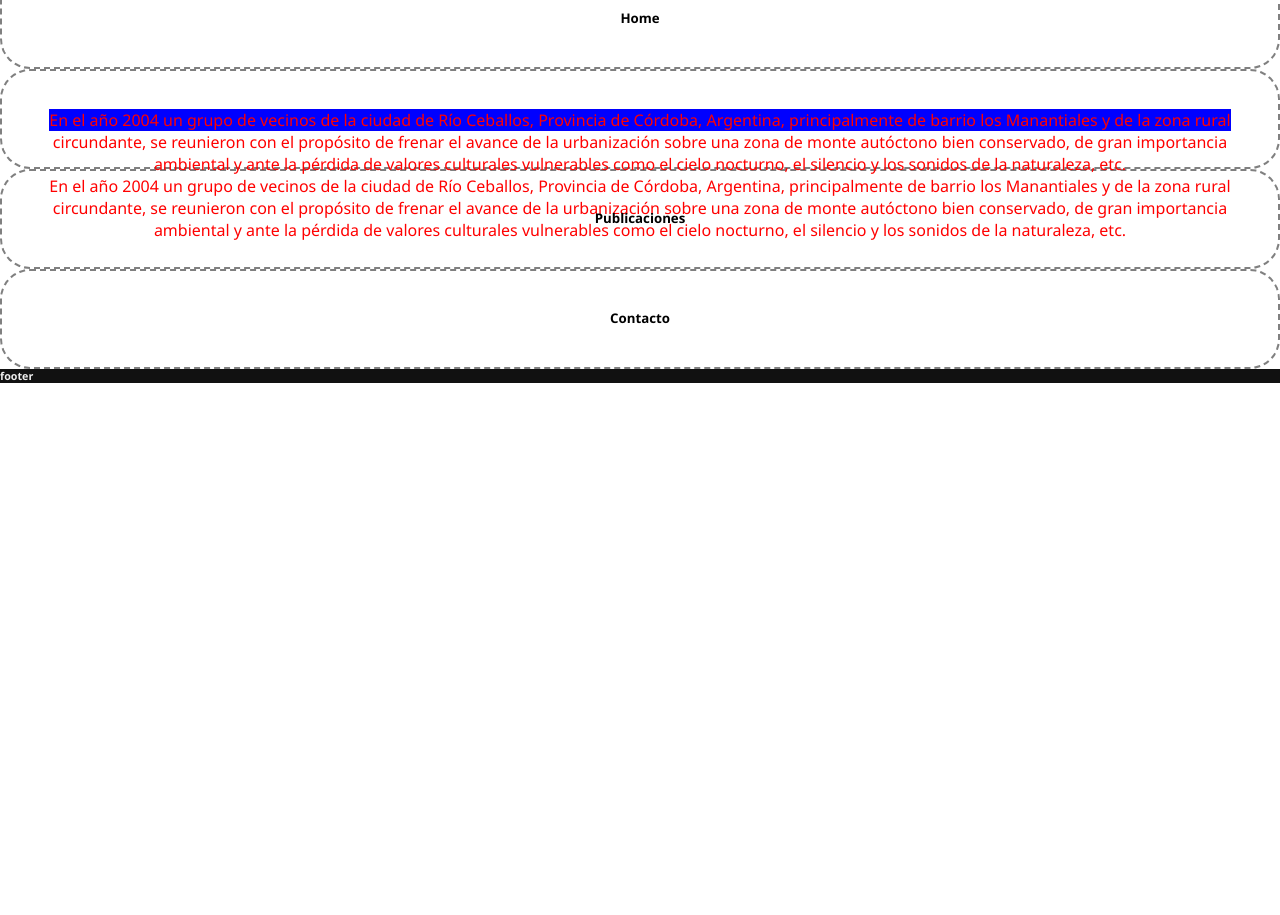
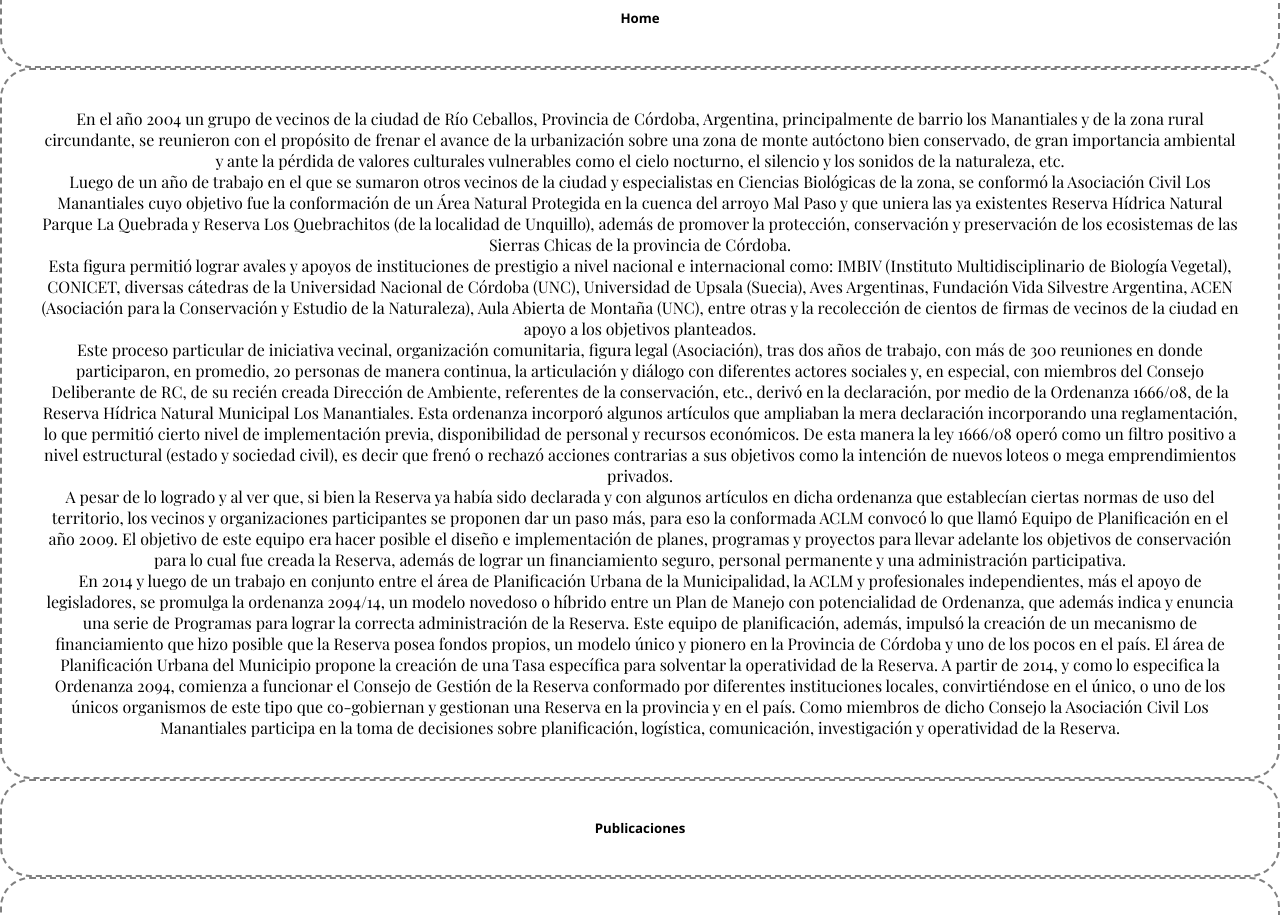
Before and after one commit to maernoud/CodoACodo-front, a plain HTML site: page index.html in a window 1280 px wide. Shown: the part 203-1118 px from the top of the page. Before the commit the page ends 800 px from the top, so only its background shows below. Drawn offline with nearby package versions, Linux system fonts and the light colour scheme.

Commit message:
Cambio de texto acerca de y sacado de altura fija

```diff
--- a/css/estilos.css
+++ b/css/estilos.css
@@ -73,21 +73,22 @@ header nav a{
 }
 
 section{
-  height: 100px;
   border: 2px dashed gray;
   border-radius: 30px;
   text-align: center;
   padding: 3%;
 }
 
-#AcercaDe::first-line{
-  background-color: blue;
-  }
+
 
 #AcercaDe{
-  color: red;
-  /* color: aqua; */
 
+  color: black;
+
+}
+
+#AcercaDe p {
+  font-family: 'Playfair Display', serif;
 }
 
 @media (min-width:400px){
--- a/index.html
+++ b/index.html
@@ -8,6 +8,11 @@
   <title>ACLM</title>
   <link rel="icon" href="img/logo.png" />
   <link rel="STYLESHEET" href="css/estilos.css" />
+  <!-- Letra acerca de -->
+  <link rel="preconnect" href="https://fonts.googleapis.com">
+  <link rel="preconnect" href="https://fonts.gstatic.com" crossorigin>
+  <link href="https://fonts.googleapis.com/css2?family=Playfair+Display&display=swap" rel="stylesheet">
+
   <script src="https://kit.fontawesome.com/df986e655c.js" crossorigin="anonymous"></script>
 </head>
 
@@ -57,11 +62,47 @@
       urbanización sobre una zona de monte autóctono bien conservado, de gran importancia ambiental y ante la pérdida de
       valores culturales vulnerables como el cielo nocturno, el silencio y los sonidos de la naturaleza, etc.</p>
 
-    <p>En el año 2004 un grupo de vecinos de la ciudad de Río Ceballos, Provincia de Córdoba, Argentina, principalmente
-      de barrio los Manantiales y de la zona rural circundante, se reunieron con el propósito de frenar el avance de la
-      urbanización sobre una zona de monte autóctono bien conservado, de gran importancia ambiental y ante la pérdida de
-      valores culturales vulnerables como el cielo nocturno, el silencio y los sonidos de la naturaleza, etc.</p>
+    <p>Luego de un año de trabajo en el que se sumaron otros vecinos de la ciudad y especialistas en Ciencias Biológicas
+      de la zona, se conformó la Asociación Civil Los Manantiales cuyo objetivo fue la conformación de un Área Natural
+      Protegida en la cuenca del arroyo Mal Paso y que uniera las ya existentes Reserva Hídrica Natural Parque La
+      Quebrada y Reserva Los Quebrachitos (de la localidad de Unquillo), además de promover la protección, conservación
+      y preservación de los ecosistemas de las Sierras Chicas de la provincia de Córdoba.</p>
 
+    <p>Esta figura permitió lograr avales y apoyos de instituciones de prestigio a nivel nacional e internacional como:
+      IMBIV (Instituto Multidisciplinario de Biología Vegetal), CONICET, diversas cátedras de la Universidad Nacional de
+      Córdoba (UNC), Universidad de Upsala (Suecia), Aves Argentinas, Fundación Vida Silvestre Argentina, ACEN
+      (Asociación para la Conservación y Estudio de la Naturaleza), Aula Abierta de Montaña (UNC), entre otras y la
+      recolección de cientos de firmas de vecinos de la ciudad en apoyo a los objetivos planteados.</p>
+
+    <p>Este proceso particular de iniciativa vecinal, organización comunitaria, figura legal (Asociación), tras dos años
+      de trabajo, con más de 300 reuniones en donde participaron, en promedio, 20 personas de manera continua, la
+      articulación y diálogo con diferentes actores sociales y, en especial, con miembros del Consejo Deliberante de RC,
+      de su recién creada Dirección de Ambiente, referentes de la conservación, etc., derivó en la declaración, por
+      medio de la Ordenanza 1666/08, de la Reserva Hídrica Natural Municipal Los Manantiales. Esta ordenanza incorporó
+      algunos artículos que ampliaban la mera declaración incorporando una reglamentación, lo que permitió cierto nivel
+      de implementación previa, disponibilidad de personal y recursos económicos. De esta manera la ley 1666/08 operó
+      como un filtro positivo a nivel estructural (estado y sociedad civil), es decir que frenó o rechazó acciones
+      contrarias a sus objetivos como la intención de nuevos loteos o mega emprendimientos privados.</p>
+
+    <p>A pesar de lo logrado y al ver que, si bien la Reserva ya había sido declarada y con algunos artículos en dicha
+      ordenanza que establecían ciertas normas de uso del territorio, los vecinos y organizaciones participantes se
+      proponen dar un paso más, para eso la conformada ACLM convocó lo que llamó Equipo de Planificación en el año 2009.
+      El objetivo de este equipo era hacer posible el diseño e implementación de planes, programas y proyectos para
+      llevar adelante los objetivos de conservación para lo cual fue creada la Reserva, además de lograr un
+      financiamiento seguro, personal permanente y una administración participativa.</p>
+
+    <p>En 2014 y luego de un trabajo en conjunto entre el área de Planificación Urbana de la Municipalidad, la ACLM y
+      profesionales independientes, más el apoyo de legisladores, se promulga la ordenanza 2094/14, un modelo novedoso o
+      híbrido entre un Plan de Manejo con potencialidad de Ordenanza, que además indica y enuncia una serie de Programas
+      para lograr la correcta administración de la Reserva. Este equipo de planificación, además, impulsó la creación de
+      un mecanismo de financiamiento que hizo posible que la Reserva posea fondos propios, un modelo único y pionero en
+      la Provincia de Córdoba y uno de los pocos en el país. El área de Planificación Urbana del Municipio propone la
+      creación de una Tasa específica para solventar la operatividad de la Reserva. A partir de 2014, y como lo
+      especifica la Ordenanza 2094, comienza a funcionar el Consejo de Gestión de la Reserva conformado por diferentes
+      instituciones locales, convirtiéndose en el único, o uno de los únicos organismos de este tipo que co-gobiernan y
+      gestionan una Reserva en la provincia y en el país. Como miembros de dicho Consejo la Asociación Civil Los
+      Manantiales participa en la toma de decisiones sobre planificación, logística, comunicación, investigación y
+      operatividad de la Reserva.</p>
 
   </section>
 
```
